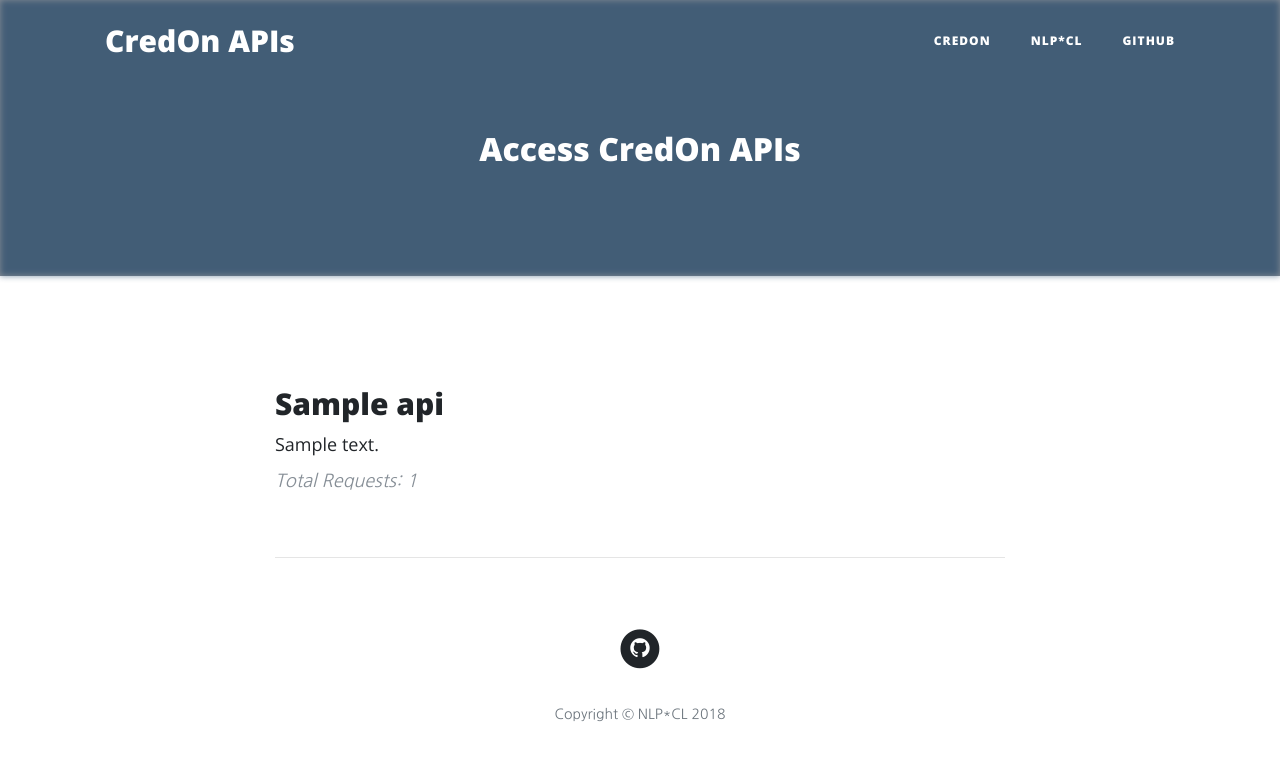
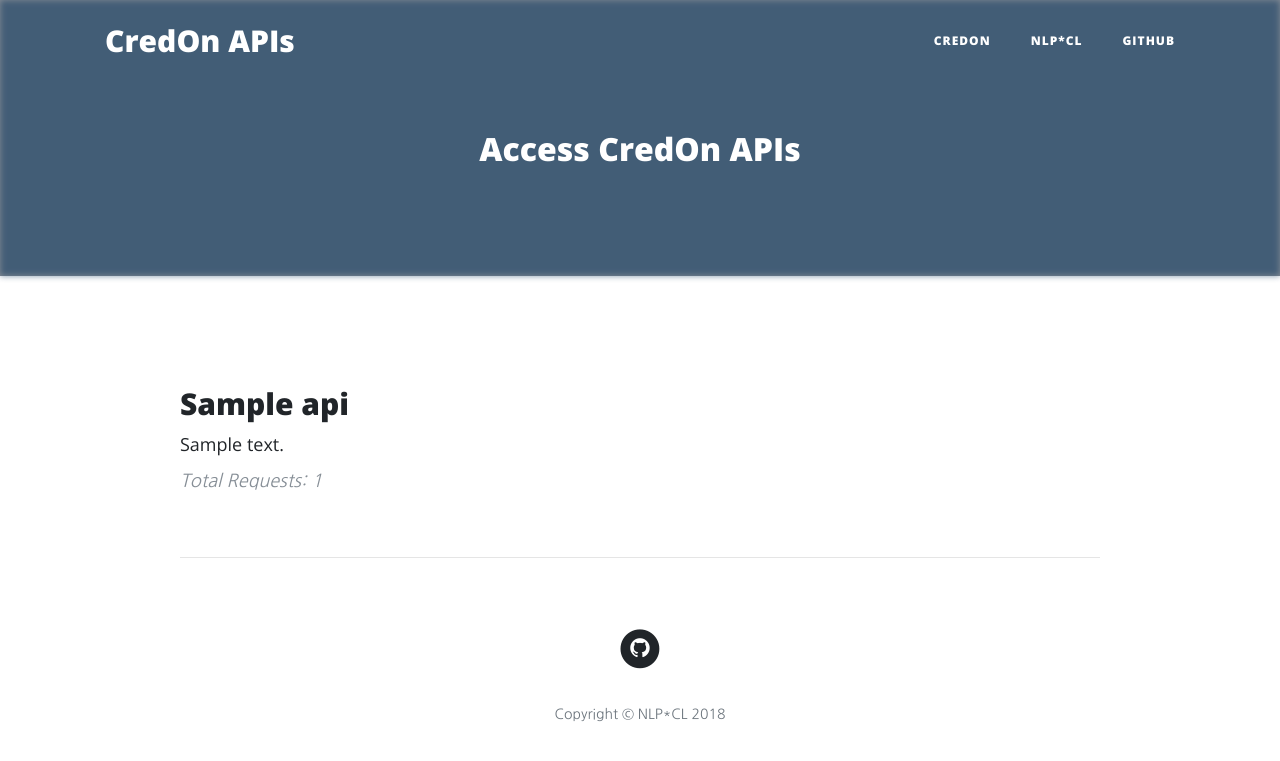
Before and after one commit to nlpcl-lab/starlab-api, a Flask app: template templates/index.html in a window 1280 px wide. Shown: the top 761 px of the page. Run offline with Flask 2, Linux system fonts and the light colour scheme; the template is opened without the code that fills it: most values are stand-ins (such as "Sample title", 1, 10 or a date in 2020); parts of the project's set-up code (start-up, migrations or seed data) failed here and were passed over; some libraries are stand-ins or nearby versions.

Commit message:
Extend content width

```diff
--- a/templates/index.html
+++ b/templates/index.html
@@ -22,7 +22,7 @@
 <!-- Main Content -->
 <div class="container">
     <div class="row">
-        <div class="col-lg-8 col-md-10 mx-auto">
+        <div class="col-lg-10 col-md-10 mx-auto">
 
             {% for api in apis %}
             <div class="post-preview">
```
